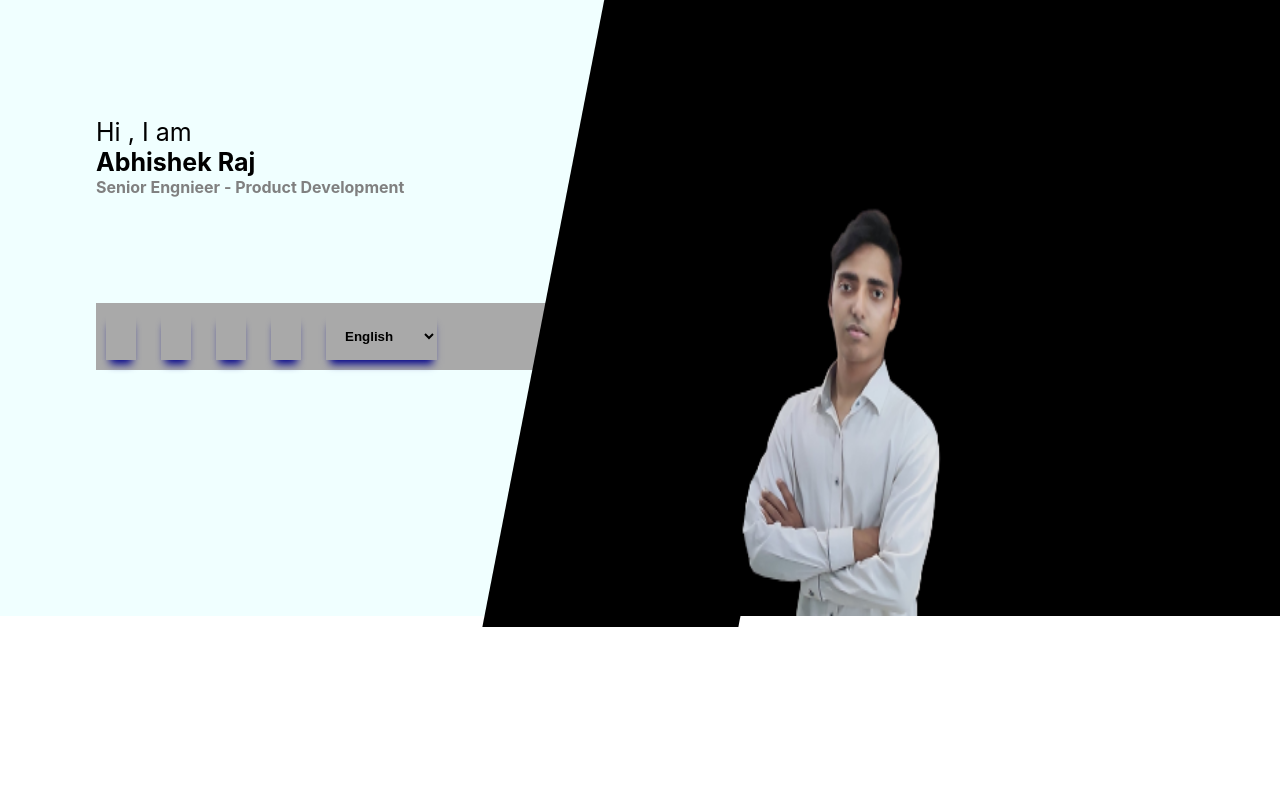
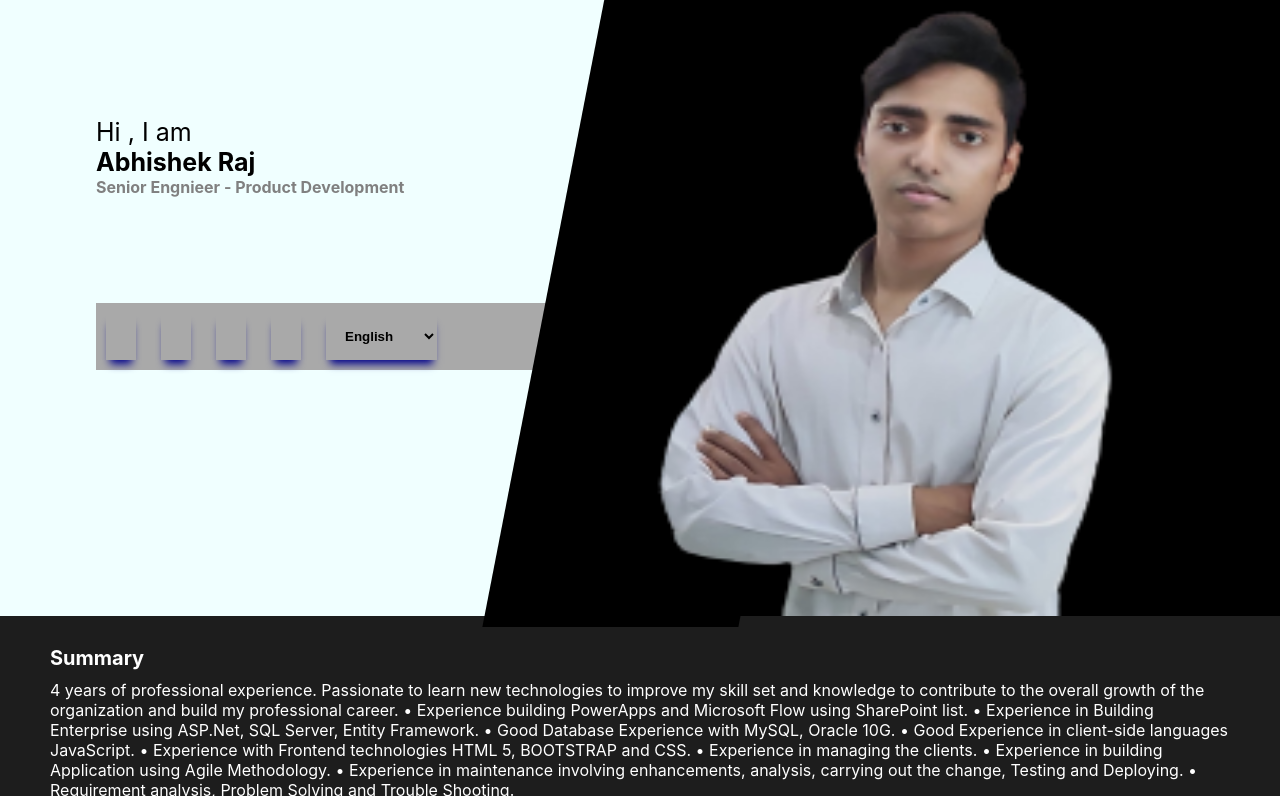
Before and after one commit to abhishekraj11303372/portfolioReact, a React (Create React App) app: page / in a window 1280 px wide. Shown: the part 184-984 px from the top of the page. Before the commit the page ends 811 px from the top, so only its background shows below. Built offline with nearby package versions, Linux system fonts and the light colour scheme.

Commit message:
new image and summary

```diff
--- a/src/App.js
+++ b/src/App.js
@@ -1,11 +1,13 @@
 import logo from './logo.svg';
 import './App.css';
-import Home from './Home';
+import Home from './Components/Home/Home';
+import Summary from './Components/Summary/Summary';
 
 function App() {
   return (
     <div className="App">
        <Home/>
+       <Summary/>
     </div>
   );
 }
--- a/src/Home.css
+++ b/src/Components/Home/Home.css
@@ -106,13 +106,20 @@
     margin-top: 50px;
   }
 
-  .right_container img {
+  /* .right_container img {
       bottom: 0;
       height: 80vh;
       width: 50vw;
-      margin-top: auto;
       margin-right: 25%;
-  }
+  } */
+
+  .right_container img {
+    bottom: 0;
+    height: 80vh;
+    width: 40vw;
+    margin-top: auto;
+    margin-right: 25%;
+}
 
   .right_container .nav_a {
       height:40px;
--- a/src/Home.js
+++ b/src/Components/Home/Home.js
@@ -2,7 +2,7 @@ import React,{ Suspense, useState } from 'react';
 import i18n from "i18next";
 import { useTranslation, initReactI18next, Trans } from "react-i18next";
 import './Home.css'
-import photo from './photo2.png'
+import photo from '../../photo2.png'
 import { FontAwesomeIcon } from '@fortawesome/react-fontawesome'
 import { library } from '@fortawesome/fontawesome-svg-core'
 import { fab, faFacebook } from "@fortawesome/free-brands-svg-icons"
--- /dev/null
+++ b/src/Components/Summary/Summary.css
@@ -0,0 +1,15 @@
+.desc {
+    padding: 30px 50px;
+    height: 120px;
+    background-color: rgb(29,29,29);
+    color: white;
+}
+
+.desc > .title {
+    font-size: 20px;
+    font-weight: bold;
+}
+
+.desc > .experience {
+    padding-top: 10px;
+}
--- /dev/null
+++ b/src/Components/Summary/Summary.js
@@ -0,0 +1,22 @@
+import React from 'react'
+import './Summary.css'
+
+export default function Summary() {
+  return (
+    <div className='desc'>
+      <div className='title'>Summary</div>
+      <div className='experience'>4 years of professional experience. Passionate to learn new technologies to improve my skill set and
+knowledge to contribute to the overall growth of the organization and build my professional career.
+• Experience building PowerApps and Microsoft Flow using SharePoint list.
+• Experience in Building Enterprise using ASP.Net, SQL Server, Entity Framework.
+• Good Database Experience with MySQL, Oracle 10G.
+• Good Experience in client-side languages JavaScript.
+• Experience with Frontend technologies HTML 5, BOOTSTRAP and CSS.
+• Experience in managing the clients.
+• Experience in building Application using Agile Methodology.
+• Experience in maintenance involving enhancements, analysis, carrying out the change, Testing and
+Deploying.
+• Requirement analysis, Problem Solving and Trouble Shooting. </div>
+    </div>
+  )
+}
```
Also changed, not shown: src/Components/Skill/Skills.css (added), src/Components/Skill/Skills.js (added), src/photo2.png.
